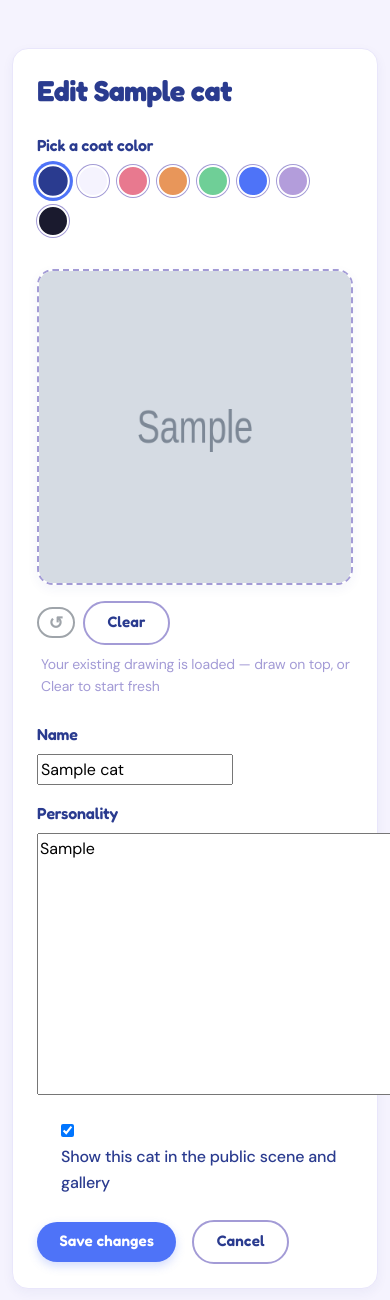
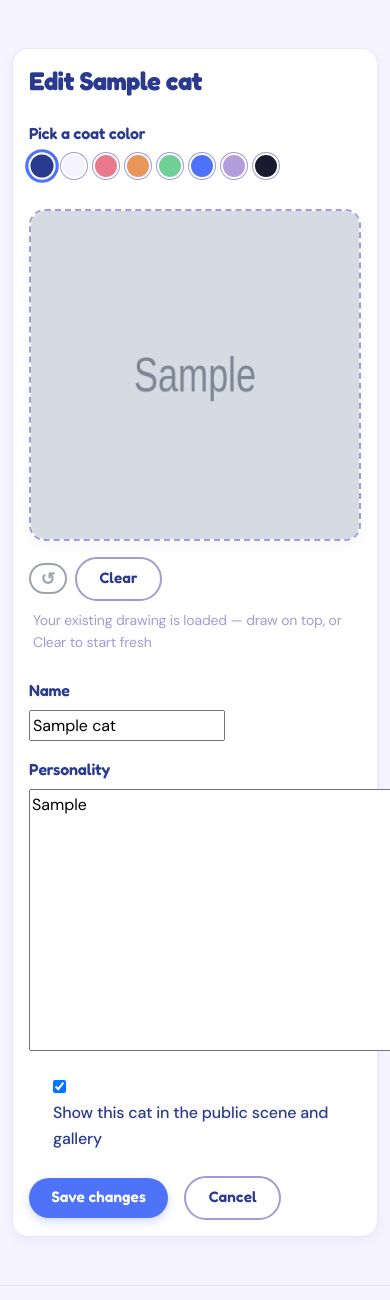
Before and after one commit to MonicaFeis/monicat-manor, a Django app: page /cat/1/edit/ in a window 390 px wide; the page is wider, and only the part inside the window is pictured. Shown: the part 84-1384 px from the top of that part. Run offline with Django 4.2, Linux system fonts and the light colour scheme; a user stored in the database is signed in; tables that the repository leaves empty hold one stand-in row (values such as "Sample post"); grey boxes marked "Sample" are stand-in pictures.

Commit message:
Add narrow-screen safety net for iPhone SE and similar small devices

```diff
--- a/templates/cats/cat_form.html
+++ b/templates/cats/cat_form.html
@@ -61,6 +61,25 @@
         font-family: var(--font-body);
         color: var(--deep-blue);
         font-weight: 500;
+    }
+
+    /* Safety net for very narrow phones (iPhone SE and similar, ~375px) */
+    @media (max-width: 400px) {
+        .card {
+            padding: 1rem !important;
+        }
+        .swatch {
+            width: 26px;
+            height: 26px;
+            margin-right: 6px;
+            margin-bottom: 6px;
+        }
+        #catCanvas {
+            max-width: 100%;
+        }
+        h1 {
+            font-size: 1.6rem;
+        }
     }
 </style>
 {% endblock %}
```
